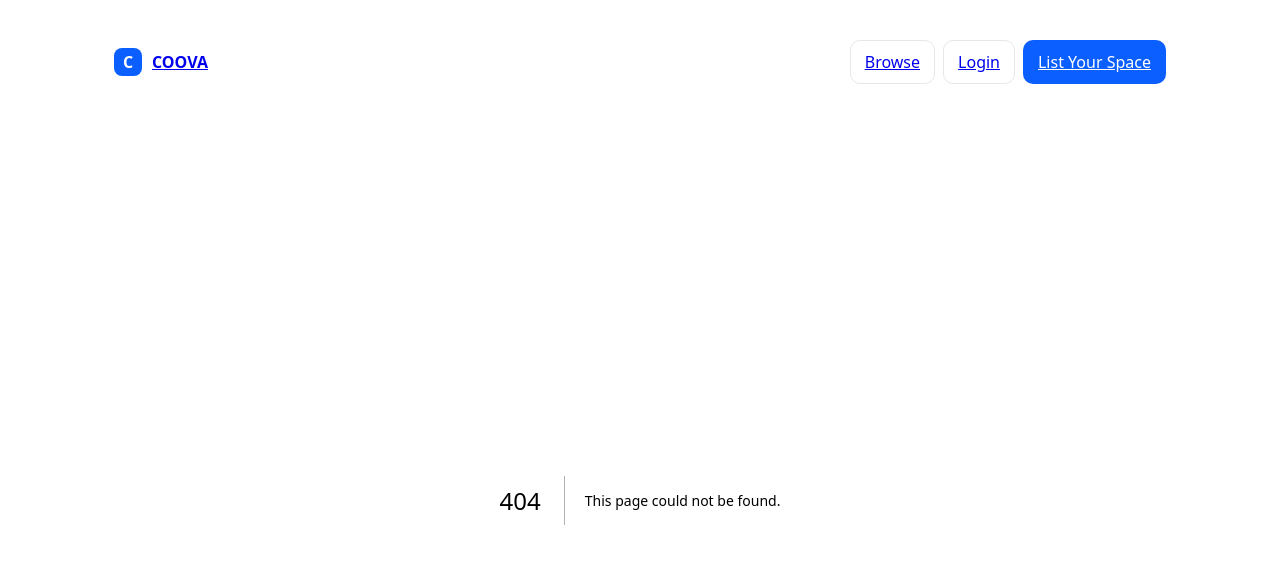
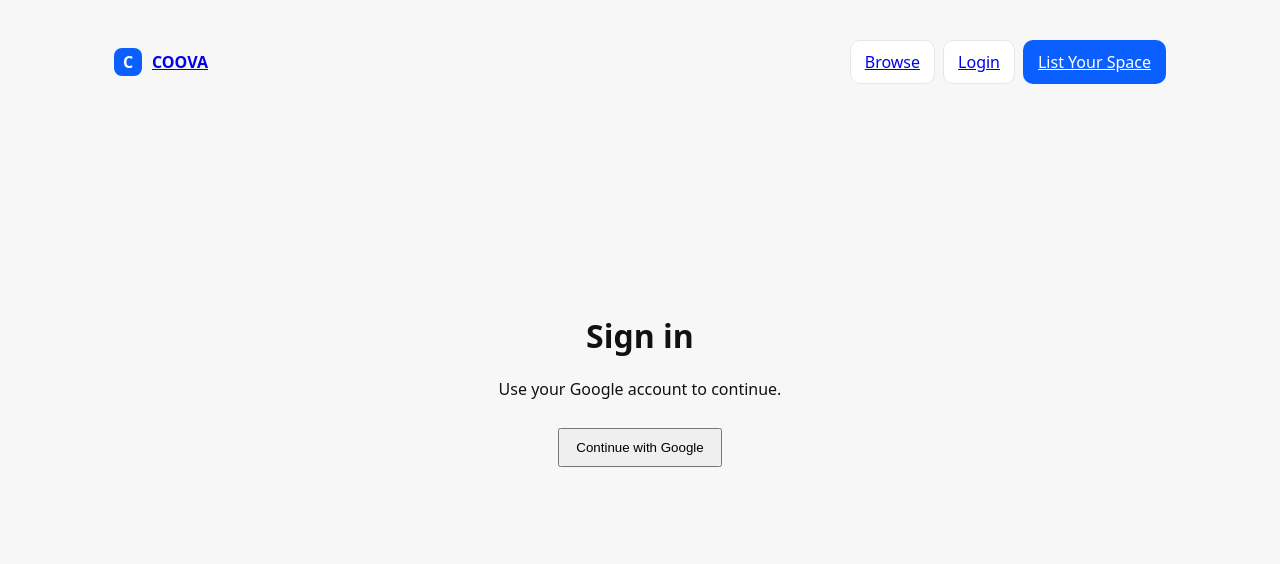
Before and after one commit to COOVAAPP/cove-next, a Next.js app: page /login in a window 1280 px wide. Before the commit this address had no page. Shown: the top 564 px of the page. Built offline with nearby package versions, Linux system fonts and the light colour scheme; no server answers.

Commit message:
Rename _login to login for correct route

```diff
--- /dev/null
+++ b/app/login/page.jsx
@@ -0,0 +1,26 @@
+'use client'
+import { supabase } from '@/lib/supabaseClient'
+
+export default function LoginPage() {
+  const signInWithGoogle = async () => {
+    await supabase.auth.signInWithOAuth({
+      provider: 'google',
+      options: {
+        redirectTo:
+          `${process.env.NEXT_PUBLIC_SITE_URL ?? (typeof window !== 'undefined' ? window.location.origin : '')}/dashboard`
+      }
+    })
+  }
+
+  return (
+    <main style={{display:'grid',placeItems:'center',minHeight:'70vh'}}>
+      <div style={{textAlign:'center'}}>
+        <h1>Sign in</h1>
+        <p>Use your Google account to continue.</p>
+        <button onClick={signInWithGoogle} style={{padding:'10px 16px', marginTop: 12}}>
+          Continue with Google
+        </button>
+      </div>
+    </main>
+  )
+}
```
